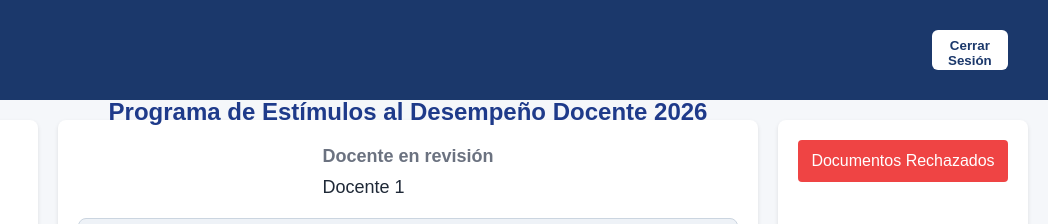
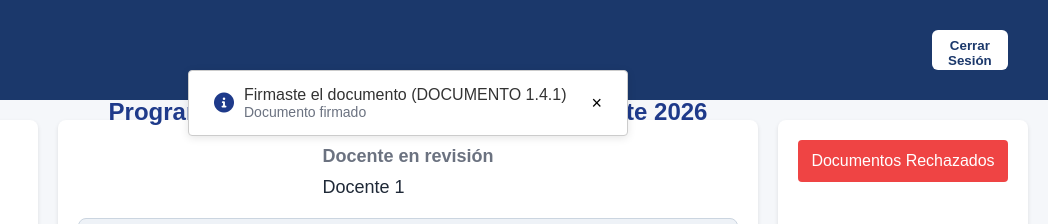
Before and after one commit to bryanbel8s/SICODOCBELICO, a plain HTML site: page sicodoc-frontend/revision.html in a window 1280 px wide. Both pictures are taken after a click on the button "Firmar". Shown: the top 224 px of the page, 232-1280 px from the left. Drawn offline with Linux system fonts and the light colour scheme.

Commit message:
agregue el js para que aparezca como notificacion de firmado o rechazado

```diff
--- a/sicodoc-frontend/revision.html
+++ b/sicodoc-frontend/revision.html
@@ -15,8 +15,6 @@
             padding: 0;
             background-color: #f5f7fa;
         }
-
-
         .logout-button {
             background-color: transparent;
             color: white;
@@ -25,14 +23,12 @@
             border-radius: 4px;
             cursor: pointer;
         }
-
         .container {
             display: flex;
             margin: 20px;
             gap: 20px;
             height: calc(100vh - 120px);
         }
-
         .sidebar {
             width: 250px;
             background-color: white;
@@ -40,28 +36,25 @@
             padding: 20px;
             box-shadow: 0 2px 4px rgba(0, 0, 0, 0.1);
         }
-
         .sidebar h3 {
             color: #1e3a8a;
             margin-bottom: 20px;
             font-size: 18px;
         }
-
         .document-list {
             list-style: none;
+            padding: 0;
+            margin: 0;
         }
-
         .document-list li {
             padding: 10px;
             border-bottom: 1px solid #e5e7eb;
             cursor: pointer;
             color: #6b7280;
         }
-
         .document-list li:hover {
             background-color: #f9fafb;
         }
-
         .main-content {
             flex: 1;
             background-color: white;
@@ -71,27 +64,23 @@
             display: flex;
             flex-direction: column;
         }
-
         .main-content h1 {
             color: #1e3a8a;
             font-size: 24px;
             margin-bottom: 20px;
             text-align: center;
         }
-
         .docent-section h2 {
             color: #6b7280;
             font-size: 18px;
             margin-bottom: 10px;
         }
-
         .docent-info {
             font-size: 18px;
             font-weight: 500;
             color: #1f2937;
             margin-bottom: 20px;
         }
-
         .document-viewer-container {
             flex: 1;
             display: flex;
@@ -103,7 +92,6 @@
             padding: 20px;
             border: 1px solid #cbd5e0;
         }
-
         .document-preview {
             width: 100%;
             max-width: 700px;
@@ -118,20 +106,17 @@
             padding: 20px;
             position: relative;
         }
-
         .document-preview img {
             max-width: 100%;
             max-height: 100%;
             border: 1px solid #e2e8f0;
         }
-
         .actions {
             display: flex;
             gap: 20px;
             justify-content: center;
             margin-top: 20px;
         }
-
         .action-button {
             padding: 12px 30px;
             border: none;
@@ -140,17 +125,14 @@
             font-weight: 500;
             font-size: 16px;
         }
-
         .sign-button {
             background-color: #1e3a8a;
             color: white;
         }
-
         .reject-button {
             background-color: #ef4444;
             color: white;
         }
-
         .right-sidebar {
             width: 250px;
             background-color: white;
@@ -158,7 +140,6 @@
             padding: 20px;
             box-shadow: 0 2px 4px rgba(0, 0, 0, 0.1);
         }
-
         .rejected-button {
             background-color: #ef4444;
             color: white;
@@ -170,6 +151,25 @@
             font-weight: 500;
             font-size: 16px;
         }
+        .notification {
+            position: fixed;
+            top: 70px;
+            left: 50%;
+            transform: translateX(-50%);
+            background-color: white;
+            border: 1px solid #ccc;
+            border-radius: 4px;
+            padding: 15px 25px;
+            box-shadow: 0 2px 8px rgba(0, 0, 0, 0.1);
+            z-index: 1000;
+            font-family: 'Abel', sans-serif;
+            font-size: 16px;
+            display: flex;
+            align-items: center;
+            gap: 10px;
+            min-width: 400px;
+            justify-content: center;
+        }
     </style>
 </head>
 <body>
@@ -178,9 +178,8 @@
             <img src="assets/img/logo_sin_fondo.png" alt="Logo TecNM" class="logo">
             <h1>SICODOC</h1>
         </div>
-        <button id="back-button">Cerrar Sesión</button>
+        <button id="back-button" class="logout-button">Cerrar Sesión</button>
     </header>
-
     <div class="container">
         <aside class="sidebar">
             <h3>Documentos</h3>
@@ -189,7 +188,6 @@
                 <li data-docent-id="2">1.4.1 Asesoría a estudiantes... en asignaturas de ciencias básicas</li>
             </ul>
         </aside>
-
         <main class="main-content">
             <h1>Programa de Estímulos al Desempeño Docente 2026</h1>
             <div class="docent-section">
@@ -201,17 +199,15 @@
                     <img src="assets/img/1.1.1a.png" alt="Documento PDF">
                 </div>
                 <div class="actions">
-                    <button class="action-button sign-button">Firmar</button>
-                    <button class="action-button reject-button">Rechazar</button>
+                    <button class="action-button sign-button" id="sign-button">Firmar</button>
+                    <button class="action-button reject-button" id="reject-button">Rechazar</button>
                 </div>
             </div>
         </main>
-
         <aside class="right-sidebar">
             <button class="rejected-button">Documentos Rechazados</button>
         </aside>
     </div>
-
     <footer>
         <div class="footer-content">
             <img src="assets/img/logo_azul_sin_fondo.png" alt="Logo SICODOC" class="logo-foot">
@@ -223,15 +219,74 @@
             <img src="assets/img/logo_educacion_sin_fondo.png" alt="Gobierno del Estado" class="logo-foot">
         </div>
     </footer>
+    <img src="assets/img/barra_abajo.jpg" alt="Banda institucional" height="35px">
+    <script>
+        // Función para mostrar notificación
+        function showNotification(message, isRejected = false) {
+            const existingNotification = document.querySelector('.notification');
+            if (existingNotification) {
+                existingNotification.remove();
+            }
 
-    <img src="assets/img/barra_abajo.jpg" alt="Banda institucional" height="35px">
+            const notification = document.createElement('div');
+            notification.className = 'notification';
 
-    <script>
+            const icon = document.createElement('i');
+            icon.className = isRejected ? 'fas fa-times-circle' : 'fas fa-info-circle';
+            icon.style.color = isRejected ? '#ef4444' : '#1e3a8a';
+            icon.style.fontSize = '20px';
+
+            const text = document.createElement('span');
+            text.textContent = message;
+            text.style.fontWeight = '500';
+
+            const subText = document.createElement('div');
+            subText.textContent = isRejected ? 'Documento rechazado' : 'Documento firmado';
+            subText.style.fontSize = '14px';
+            subText.style.color = '#6b7280';
+
+            const textContainer = document.createElement('div');
+            textContainer.style.display = 'flex';
+            textContainer.style.flexDirection = 'column';
+            textContainer.style.alignItems = 'flex-start';
+            textContainer.appendChild(text);
+            textContainer.appendChild(subText);
+
+            const closeButton = document.createElement('button');
+            closeButton.innerHTML = '&times;';
+            closeButton.style.marginLeft = '15px';
+            closeButton.style.background = 'none';
+            closeButton.style.border = 'none';
+            closeButton.style.cursor = 'pointer';
+            closeButton.style.fontSize = '18px';
+            closeButton.onclick = function() {
+                notification.remove();
+            };
+
+            notification.appendChild(icon);
+            notification.appendChild(textContainer);
+            notification.appendChild(closeButton);
+
+            document.body.appendChild(notification);
+
+            setTimeout(() => {
+                notification.remove();
+            }, 5000);
+        }
+
         document.querySelector('.logout-button').addEventListener('click', function() {
             if (confirm('¿Estás seguro de que deseas cerrar sesión?')) {
                 window.location.href = 'login.html';
             }
         });
+
+        document.querySelector('.sign-button').addEventListener('click', function() {
+            showNotification('Firmaste el documento (DOCUMENTO 1.4.1)');
+        });
+
+        document.querySelector('.reject-button').addEventListener('click', function() {
+            showNotification('Rechazaste el documento (DOCUMENTO 1.4.1)', true);
+        });
     </script>
 </body>
 </html>
```
